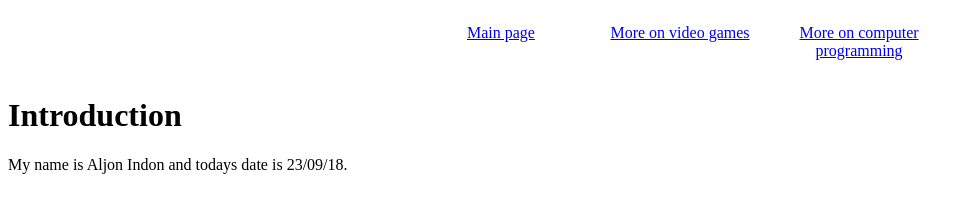
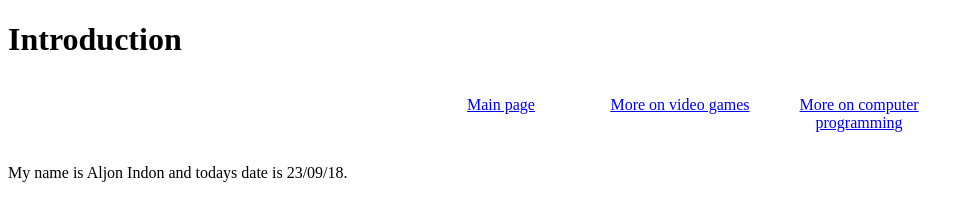
Before and after one commit to TheLonelyJun/assignment-1, a plain HTML site: page page3.html in a window 1280 px wide. Shown: the whole page, without its empty margins (0-974 px from the left). Drawn offline with Linux system fonts and the light colour scheme.

Commit message:
Update page3.html

```diff
--- a/page3.html
+++ b/page3.html
@@ -1,7 +1,8 @@
 <!DOCTYPE html>
 <html lang="en">
  <head>
-   <title>What Im Intrested In</title>
+   <title>More on BasketBall</title>
+   <h1>Introduction</h1>
  </head>
   <body>
 	  <nav>
@@ -13,11 +14,6 @@
 			<ol><a href = "./page4.html"> More on computer programming </a></ol>
 		 </ul>
 	  </nav>
-
-    <heading>
-      <h1>Introduction</h1>
-    </heading>
-
       <main>
         <section>
           <p>My name is Aljon Indon and todays date is 23/09/18.</p>
```
